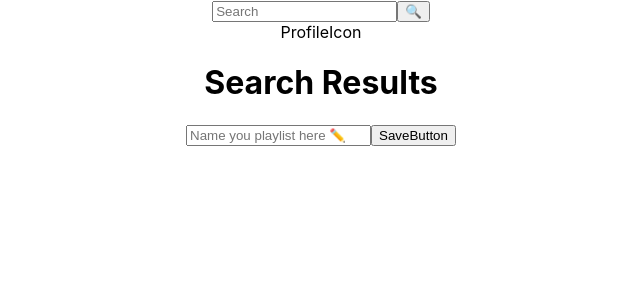
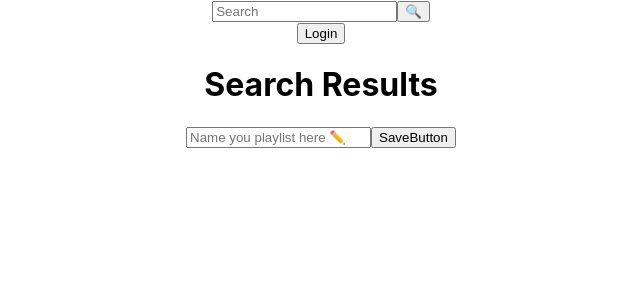
Before and after one commit to YannYiss/JammingV2.0, a React (Create React App) app: page / in a window 1280 px wide. Shown: the top 300 px of the page, without its empty margins (319-959 px from the left). Built offline with nearby package versions, Linux system fonts and the light colour scheme.

Commit message:
debugged search feature and implemented profile showing feature

```diff
--- a/src/App.js
+++ b/src/App.js
@@ -7,7 +7,29 @@ import Spotify from '../src/utils/Spotify';
 
 function App() {
 
+  const [loggedIn, setLoggedIn] = useState(false);
+
+  const handleLogin = (userProfile) => {
+    if(userProfile) {
+      setLoggedIn(true);
+    };
+  };
+
   const [searchResults, setSearchResults] = useState([]);
+
+  const handleSearch = async (e) => {
+    e.preventDefault();
+    if(!loggedIn) {
+      return alert('Please log in');
+    }
+    if(!e.target[0].value) {
+      return alert('Please type in the track you would like to search for');
+    }
+    const token = await Spotify.getAccessToken()
+    const res = await Spotify.searchTracks(e, token);
+    console.log(res)
+    setSearchResults(res);
+  }
 
   const [playlistName, setPlaylistName] = useState('');
 
@@ -44,15 +66,9 @@ function App() {
     }
   };
 
-  const handleSearch = async (e) => {
-    const res = await Spotify.searchTracks(e);
-    console.log(res)
-    setSearchResults(res);
-  }
-
   return (
     <div className="App">
-      <HeaderContainer login={Spotify.getAccessToken} handleSearch={handleSearch}/>
+      <HeaderContainer handleSearch={handleSearch} handleLogin={handleLogin}/>
       <SearchResultsContainer searchResults={searchResults} handleAddTrack={handleAddTrack}/>
       <TracklistContainer handleSave={handleSave} handleNameInput={handleNameInput} playlist={playlist} handleRemoveTrack={handleRemoveTrack}/>
     </div>
--- a/src/components/ProfileIcon/ProfileIcon.js
+++ b/src/components/ProfileIcon/ProfileIcon.js
@@ -1,8 +1,18 @@
 import React from 'react'
 
-function ProfileIcon({login}) {
+function ProfileIcon({login, profile}) {
+  if(profile) {
+    return (
+      <div>
+        <p>Hello, {profile.display_name}</p>
+        <img src={profile.images[0].url} alt={profile.display_name}/>
+      </div>
+    );
+  }
   return (
-    <div onClick={login}>ProfileIcon</div>
+    <div>
+      <button onClick={login}>Login</button>
+    </div>
   )
 }
 
--- a/src/containers/HeaderContainer/HeaderContainer.js
+++ b/src/containers/HeaderContainer/HeaderContainer.js
@@ -1,14 +1,36 @@
-import React from 'react';
+import React, { useEffect, useState } from 'react';
 import ProfileIcon from '../../components/ProfileIcon/ProfileIcon';
 import SearchBar from '../../components/SearchBar/SearchBar';
+import Spotify from '../../utils/Spotify';
 
-function HeaderContainer({login, handleSearch}) {
+function HeaderContainer({handleSearch, handleLogin}) {
+  const [userProfile, setUserProfile] = useState('');
+
+  const login = async (e) => {
+    e.preventDefault();
+    Spotify.getAccessToken();
+  }
+
+  const getProfile = async () => {
+      const token = await Spotify.getAccessToken()
+      const profile = await Spotify.getUserProfile(token);
+      setUserProfile(profile);
+      handleLogin(profile);
+    };
+
+  useEffect(()=> {
+    const isLoggedIn = window.location.href.match(/access_token=([^&]*)/);
+    if(isLoggedIn) {
+      getProfile()
+    }
+  }, [])
+
   return (
     <>
     <SearchBar handleSearch={handleSearch}/>
-    <ProfileIcon login={login}/>
+    <ProfileIcon login={login} profile={userProfile}/>
     </>
   )
 }
 
-export default HeaderContainer
+export default HeaderContainer;
--- a/src/utils/Spotify.js
+++ b/src/utils/Spotify.js
@@ -31,16 +31,15 @@ const Spotify = {
         }
     },
 
-    async searchTracks(e) {
+    async searchTracks(e, token) {
         e.preventDefault();
-        this.getAccessToken();
         const trackSearched = e.target[0].value;
         const urlToFetch= apiURL + 'search?q=' + trackSearched + '&type=track';
         try{
             const res = await fetch(urlToFetch, {
                 method: 'GET',
                 headers: {
-                    Authorization: `Bearer ${userToken}`
+                    Authorization: `Bearer ${token}`
                 }
             });
             const jsonRes = await res.json();
@@ -48,6 +47,18 @@ const Spotify = {
         } catch(err) {
             console.log(err)
         }
+    },
+
+    async getUserProfile(token) {
+        const urlToFetch = apiURL + 'me'
+        const res = await fetch(urlToFetch, {
+            method: 'GET',
+            headers: {
+                Authorization: `Bearer ${token}`
+            }
+        });
+        const jsonResRes = await res.json();
+        return jsonResRes;
     }
 };
 
```
